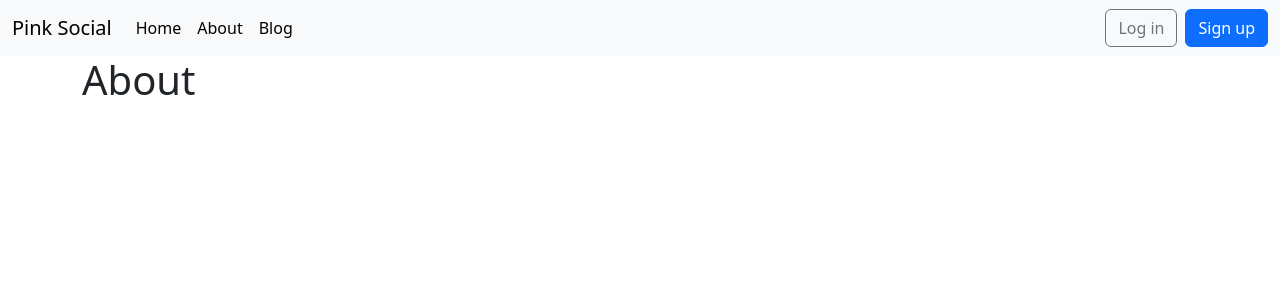
After one commit to RyanColoradoCS/TravelProject, a Django app: page /about/ in a window 1280 px wide. The commit adds this page. Shown: the top 300 px of the page. Run offline with Django 3.2, Linux system fonts and the light colour scheme.

Commit message:
Created an about page, fixed user search

```diff
--- a/blog/urls.py
+++ b/blog/urls.py
@@ -1,6 +1,6 @@
 from django.urls import path
 # Import the path function, which is used to define URL patterns.#
-from .views import BlogListView, BlogDetailView,feed_view, edit_post, delete_post, userprofile_view
+from .views import BlogListView, BlogDetailView,feed_view, edit_post, delete_post, userprofile_view, about_view
 
 # Define the URL patterns for the blog app
 urlpatterns = [
@@ -16,5 +16,5 @@ urlpatterns = [
     path('delete_post/<int:pk>/', delete_post, name='delete_post'),
     # test
     path('userprofile/<int:pk>/', userprofile_view, name='userprofile_view'),
-
+    path('about/', about_view, name='about_view'),
 ]
--- a/blog/views.py
+++ b/blog/views.py
@@ -29,6 +29,9 @@ class BlogDetailView(DetailView):
 # - Use POST-Redirect-GET (PRG) pattern to prevent accidental form resubmission.
 # - Consider adding user notifications or feedback when new posts are created.
 # - Explore options for filtering or sorting posts based on categories or user preferences.
+
+def about_view(request):
+    return render(request, 'about.html')
 
 @login_required
 def feed_view(request):
@@ -121,25 +124,3 @@ def userprofile_view(request, pk=None):
         'MEDIA_URL': settings.MEDIA_URL,
         'is_logged_in_user': is_logged_in_user,
     })
-
-
-
-'''
-Probably not needed:
-@login_required
-def profile_view(request, pk=None):
-    # Determine the profile to show
-    user_profile = get_object_or_404(CustomUser, pk=pk) if pk else request.user
-
-    is_logged_in_user = user_profile == request.user
-
-    # Fetch posts by this user
-    user_posts = UserPost.objects.filter(author=user_profile).order_by('-created_at')
-
-    # Handle search functionality
-    query = request.GET.get('q')
-    users = CustomUser.objects.filter(username__icontains=query) if query else None
-
-    return render(request, 'profile.html', {'user': user_profile, 'user_posts': user_posts,'users': users, 'query': query, 'MEDIA_URL': settings.MEDIA_URL, 'is_logged_in_user': is_logged_in_user})
-
-'''
--- /dev/null
+++ b/templates/about.html
@@ -0,0 +1,10 @@
+{% extends "base.html" %}
+
+{% block title %}About{% endblock title %}
+
+{% block content %}
+
+<h1>About</h1>
+
+
+{% endblock content %}
--- a/templates/base.html
+++ b/templates/base.html
@@ -22,6 +22,9 @@
         <ul class="navbar-nav me-auto mb-2 mb-lg-0">
           <li class="nav-item">
             <a class="nav-link active" aria-current="page" href="{% url 'home' %}">Home</a>
+          </li>
+          <li class="nav-item">
+            <a class="nav-link active" aria-current="page" href="{% url 'about_view' %}">About</a>
           </li>
           <li class="nav-item">
             <a class="nav-link active" aria-current="blog" href="{% url 'blog' %}">Blog</a>
```
Also changed, not shown: templates/profile.html (+8 -4 lines).
